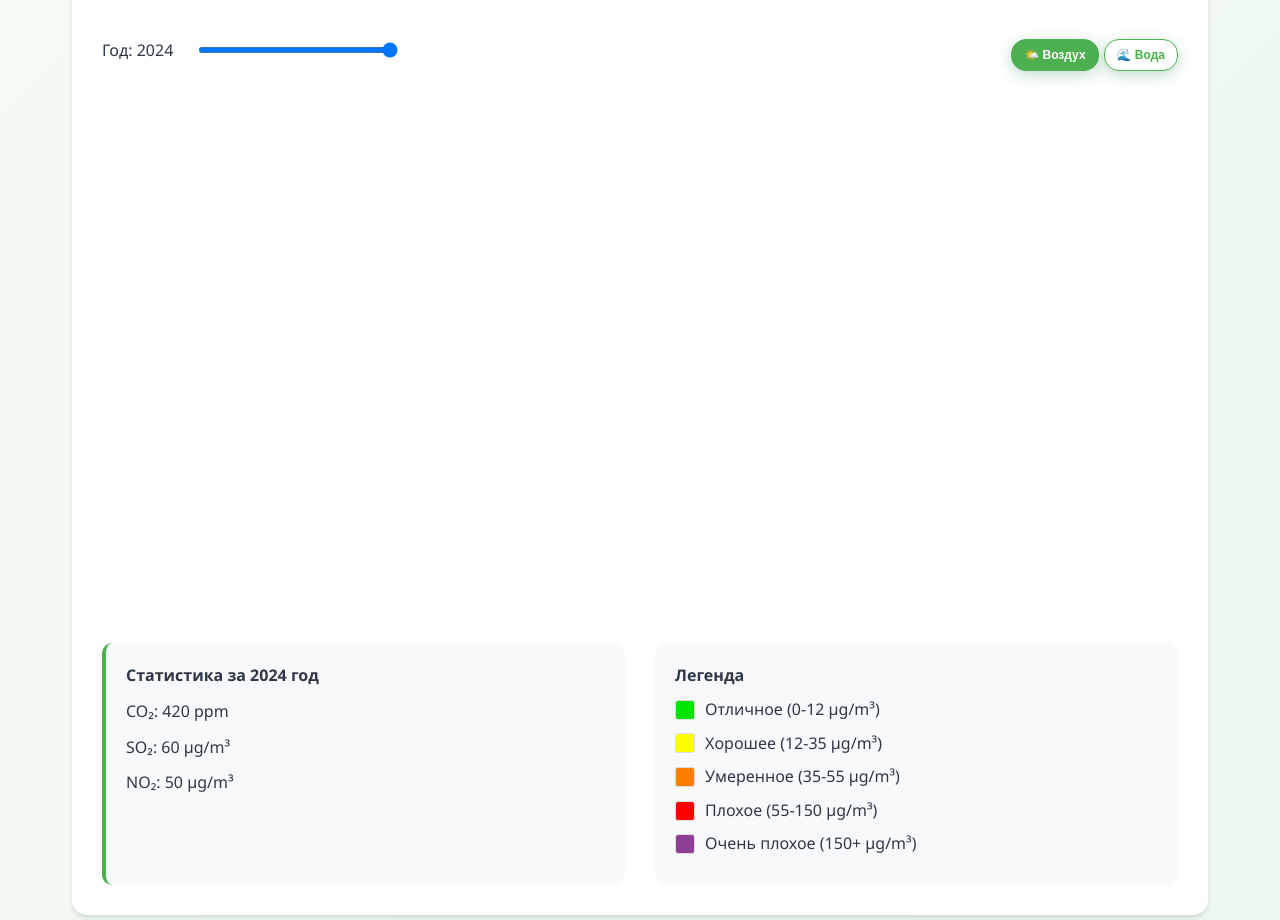
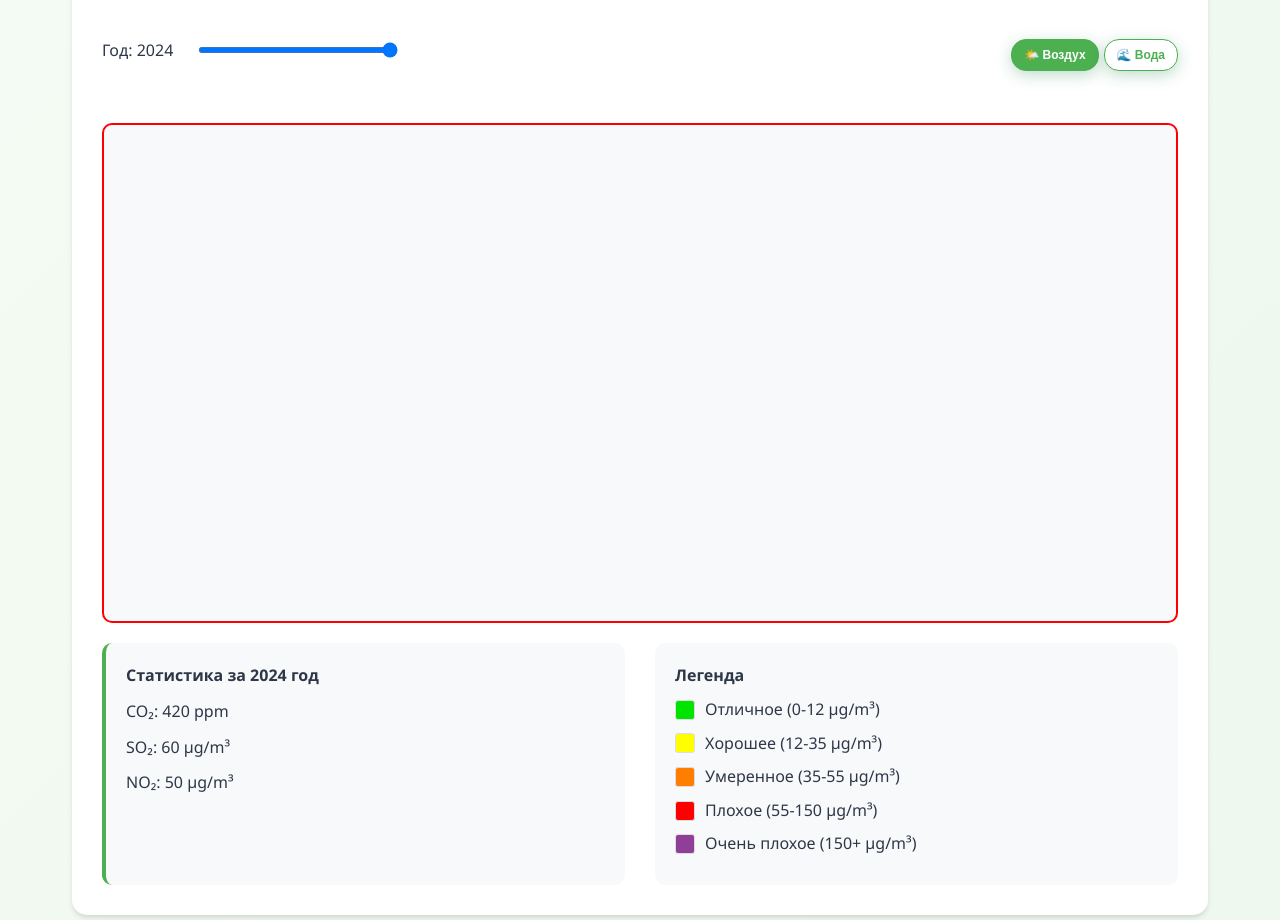
Before and after one commit to Kotyaras/eco-monitoring-real, a website: page index.html in a window 1280 px wide. Shown: the part 1664-2584 px from the top of the page. Drawn offline with nearby package versions, Linux system fonts and the light colour scheme; no server answers.

Commit message:
Update style.css

```diff
--- a/style.css
+++ b/style.css
@@ -851,3 +851,9 @@ input:focus {
     background: #4CAF50;
     color: white;
 }
+#pollutionMap {
+    height: 500px !important;
+    width: 100% !important;
+    background: #f8f9fa !important;
+    border: 2px solid red !important; /* Временная рамка для видимости */
+}
```
